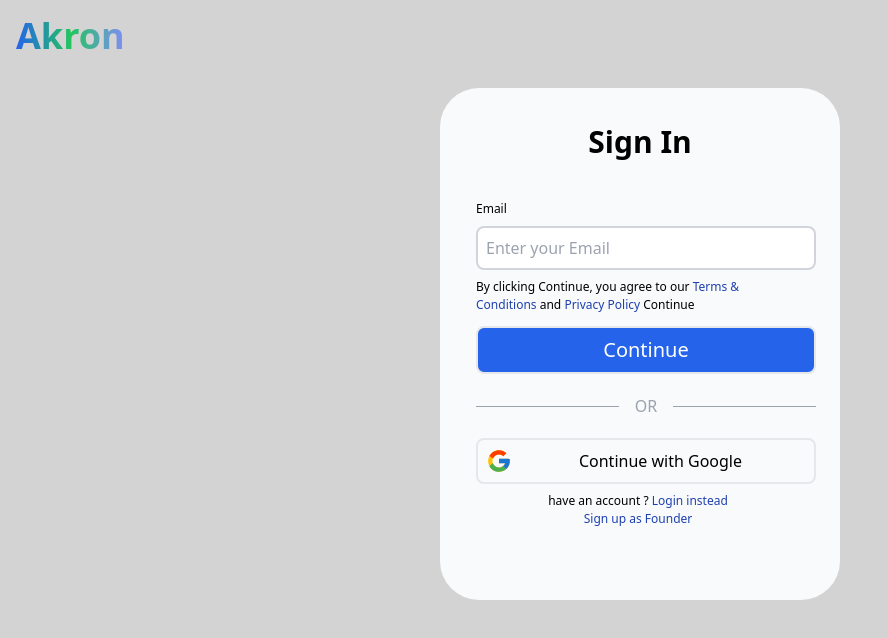
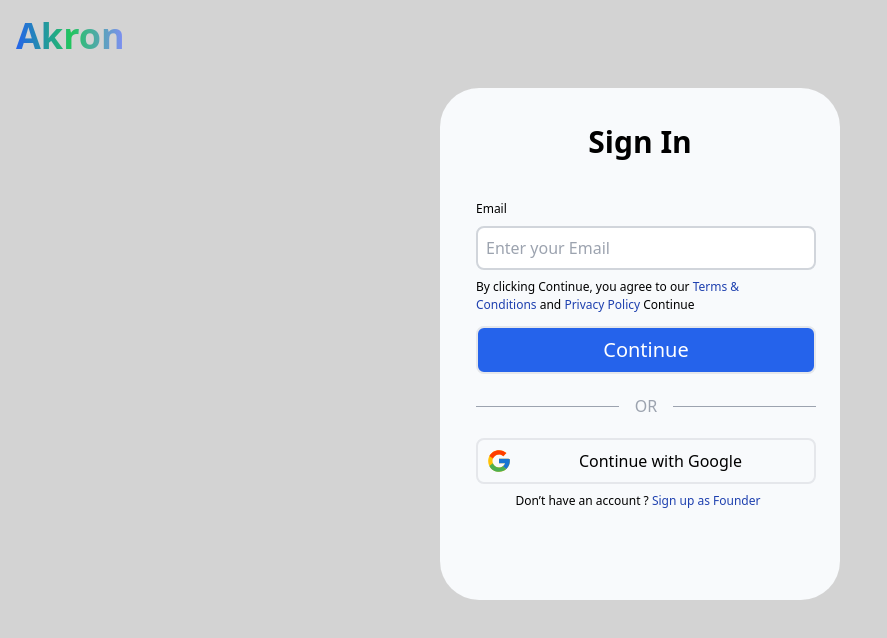
Before and after one commit to bharath-arch/akron, a React (Vite) app: page /sign_in in a window 1280 px wide. Shown: the top 638 px of the page, without its empty margins (0-887 px from the left). Built offline with nearby package versions, Linux system fonts and the light colour scheme; a web font is replaced by a local one.

Commit message:
login  started

```diff
--- a/src/App.jsx
+++ b/src/App.jsx
@@ -51,7 +51,7 @@ function App() {
         <Route path="/Login" element={<Login />} />
         <Route path="/verification" element={<Verification />} />
         <Route path="/sign_in" element={<Sign_in />} />
-        <Route path="/Login/sign_in" element={<Sign_in />} />
+        <Route path="/Login/login_in/:usertype" element={<Sign_in />} />
         <Route path="/user/profile" element={<Profile />} />
         <Route path="/user/kyc" element={<Kyc />}></Route>
         <Route path="/startup/founder_form" element={<Founder_form />}></Route>
--- a/src/Login/Login.jsx
+++ b/src/Login/Login.jsx
@@ -45,6 +45,8 @@ function Sign_in() {
     }
   };
 
+  const founder = 'founder'
+  const user = 'user'
   return (
     <div className="m-4">
       <div className="">
@@ -100,15 +102,15 @@ function Sign_in() {
             <div className="text-center items-center text-[0.75rem] mr-4 font-serif font-light mt-2">
               <p>
                 <span>Don’t have an account ? </span>{" "}
-                <Link to="sign_in">
+                <Link to={`login_in/${user}`}>
                   {" "}
                   <span className="text-blue-800">Sign in instead</span>
                 </Link>
               </p>
               <p>
-                <Link to="sign_in">
+                <Link to={`login_in/${founder}`}>
                   {" "}
-                  <span className="text-blue-800">Signup as Founder</span>
+                  <span className="text-blue-800">Login as Founder</span>
                 </Link>
               </p>
             </div>
--- a/src/Sign_in/Sign_in.jsx
+++ b/src/Sign_in/Sign_in.jsx
@@ -1,5 +1,5 @@
 import React, { useEffect, useState } from "react";
-import { Link, useNavigate } from "react-router-dom";
+import { Link, useNavigate, useParams } from "react-router-dom";
 import setBodyColor from "../setBodyColor";
 import { FcGoogle } from "react-icons/fc";
 import axios from "axios";
@@ -15,7 +15,6 @@ function Sign_in() {
 
   const handleChangeEvent = (e) => {
     setFormdata({ ...formdata, [e.target.name]: e.target.value });
-
   };
 
   function validateEmail(email) {
@@ -31,7 +30,10 @@ function Sign_in() {
       setInvalidEmail(false);
       try {
         setLoading(true);
-        const response = await axios.post("http://localhost:4000/register/", formdata);
+        const response = await axios.post(
+          "http://localhost:4000/register/",
+          formdata
+        );
         localStorage.setItem("email", response.data.email);
         localStorage.setItem("token", response.data.token);
         console.log(response.data.token);
@@ -42,7 +44,8 @@ function Sign_in() {
       }
     }
   };
-
+  const { usertype } = useParams();
+  console.log(usertype);
   return (
     <div className="m-4">
       <div className="">
@@ -56,7 +59,7 @@ function Sign_in() {
           <div className="mt-9 font-bold text-3xl">Sign In</div>
           <div className="mt-10 text-left ml-9 mr-6">
             <p className="text-[0.75rem] font-serif font-light mb-2">Email</p>
-            <form  onSubmit={handleSubmit}>
+            <form onSubmit={handleSubmit}>
               <input
                 type="text"
                 name="email"
@@ -68,7 +71,9 @@ function Sign_in() {
                 placeholder="Enter your Email "
               />
               {invalidEmail && (
-                <p className="text-red-500 text-[0.75rem] ml-2 mt-1">Invalid email address</p>
+                <p className="text-red-500 text-[0.75rem] ml-2 mt-1">
+                  Invalid email address
+                </p>
               )}
               <p className="text-[0.75rem] mr-4 font-serif font-light mt-2">
                 By clicking Continue, you agree to our{" "}
@@ -76,10 +81,7 @@ function Sign_in() {
                 <span className="text-blue-800">Privacy Policy</span> Continue
               </p>
               <div className="flex justify-center items-center  ">
-                <button
-
-                  className="mt-3 text-center border-2 rounded-lg w-[22rem] p-2 font-arima bg-blue-600 text-white text-xl items-center hover:bg-blue-700 transition-transform duration-300 ease-in-out transform hover:scale-95 "
-                >
+                <button className="mt-3 text-center border-2 rounded-lg w-[22rem] p-2 font-arima bg-blue-600 text-white text-xl items-center hover:bg-blue-700 transition-transform duration-300 ease-in-out transform hover:scale-95 ">
                   {loading ? <p>loading...</p> : "Continue"}
                 </button>
               </div>
@@ -98,11 +100,10 @@ function Sign_in() {
             </div>
             <div className="text-center items-center text-[0.75rem] mr-4 font-serif font-light mt-2">
               <p>
-                <span> have an account ? </span>{" "}
-                <span className="text-blue-800">Login instead</span>
-              </p>
-              <p>
-                <span className="text-blue-800">Sign up as Founder</span>
+                <span> Don’t have an account ? </span>{" "}
+                <Link to={"/startup/founder_form"}>
+                  <span className="text-blue-800">Sign up as Founder</span>
+                </Link>
               </p>
             </div>
           </div>
```
